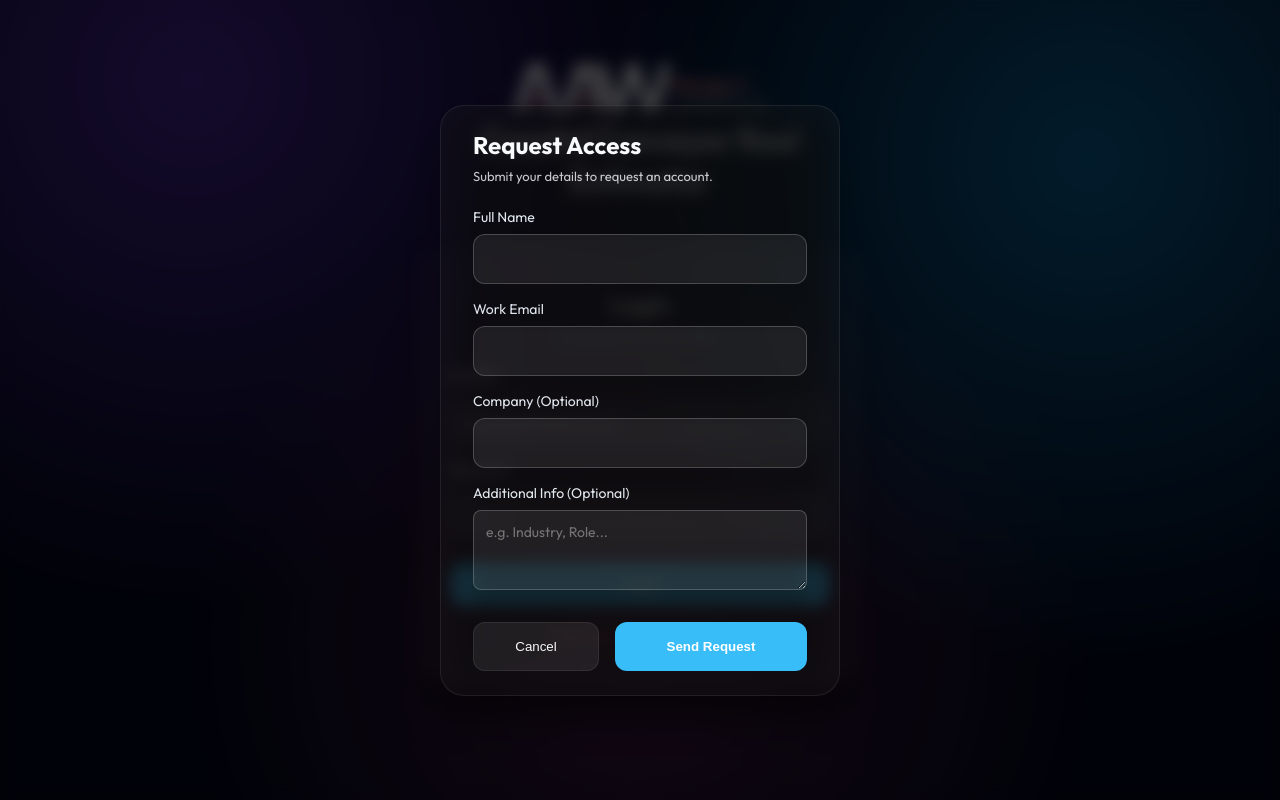
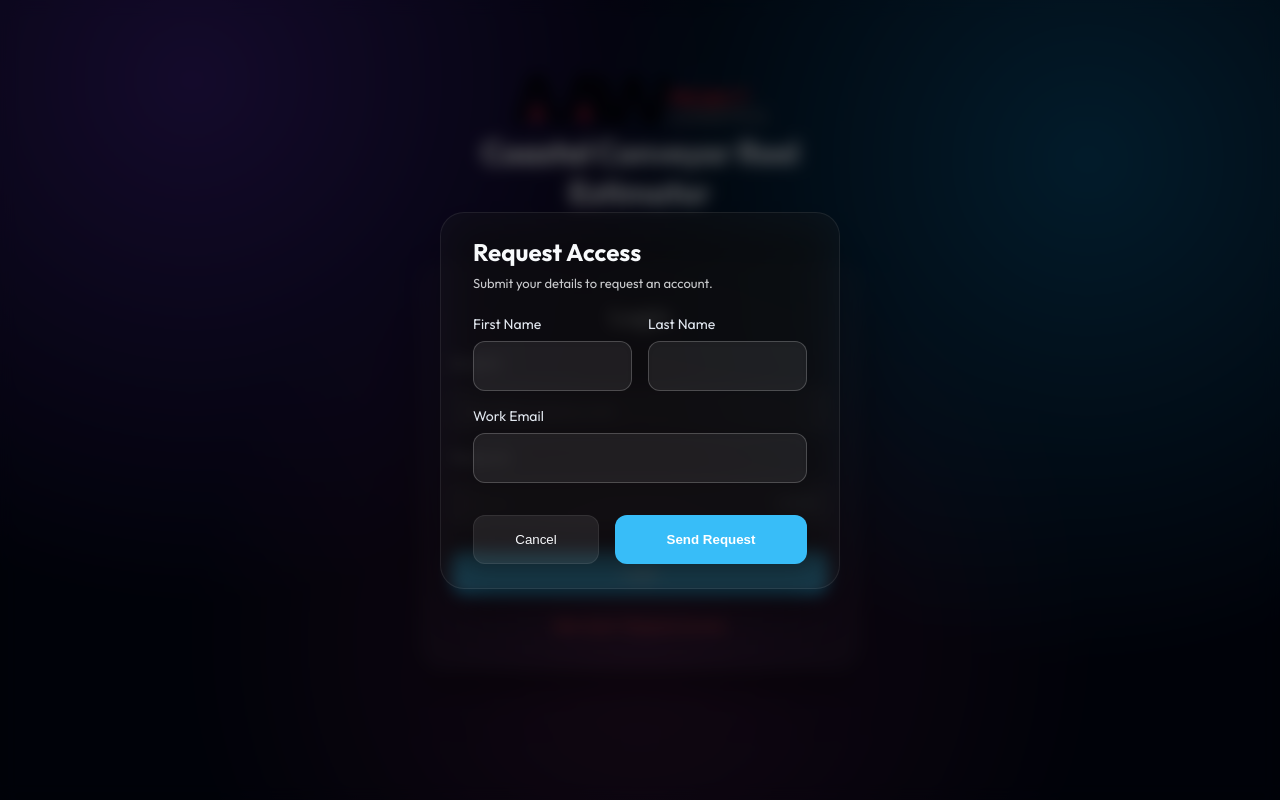
Before and after one commit to pattnaikrohan/ContiRateCalculator, a React (Vite) app in the folder client/: page / in a window 1280 px wide. Both pictures are taken after a click on the button "New User? Request Access". Built offline with nearby package versions, Linux system fonts and the light colour scheme.

Commit message:
steve fixes

```diff
--- a/client/src/App.jsx
+++ b/client/src/App.jsx
@@ -6,7 +6,7 @@ import './index.css';
 const ORIGIN = "Continental - Bayswater, VIC";
 const DESTINATIONS = [
   { value: "", label: "— Select Destination —" },
-  { value: "seafreight", label: "Perth (Sea Freight only)" },
+  { value: "seafreight", label: "Perth" },
   { value: "hazelmere", label: "Perth Metro – Hazelmere / Kenwick / Welshpool" },
   { value: "bullsbrook", label: "Perth Metro – Bullsbrook" },
   { value: "boddington", label: "Perth Metro – Boddington / Huntley" },
@@ -166,7 +166,7 @@ function CalculatorApp({ token, userEmail, onLogout }) {
 
             <div className="input-row">
               <div className="form-group">
-                <label>Origin Terminal</label>
+                <label>Origin Location</label>
                 <select name="origin" value={formData.origin} onChange={handleChange} disabled>
                   <option value="melbourne">{ORIGIN}</option>
                 </select>
@@ -267,7 +267,7 @@ function CalculatorApp({ token, userEmail, onLogout }) {
                 </div>
 
                 <div className="total-wrapper">
-                  <span className="total-title">Total Output</span>
+                  <span className="total-title">Freight Estimate excl GST</span>
                   <span className="total-amount">{fmt(result.total)}</span>
                 </div>
 
--- a/client/src/AuthPage.jsx
+++ b/client/src/AuthPage.jsx
@@ -2,7 +2,7 @@ import { useState } from 'react';
 import logo from './assets/aaw1.svg';
 
 function RequestAccessModal({ onClose, onSuccess }) {
-  const [formData, setFormData] = useState({ name: '', email: '', company: '', message: '' });
+  const [formData, setFormData] = useState({ firstName: '', lastName: '', email: '' });
   const [loading, setLoading] = useState(false);
   const [error, setError] = useState('');
 
@@ -13,10 +13,14 @@ function RequestAccessModal({ onClose, onSuccess }) {
 
     const apiUrl = import.meta.env.VITE_API_URL || '';
     try {
+      const payload = {
+        name: `${formData.firstName} ${formData.lastName}`.trim(),
+        email: formData.email
+      };
       const response = await fetch(`${apiUrl}/api/auth/request-access`, {
         method: 'POST',
         headers: { 'Content-Type': 'application/json' },
-        body: JSON.stringify(formData)
+        body: JSON.stringify(payload)
       });
 
       const data = await response.json();
@@ -38,21 +42,19 @@ function RequestAccessModal({ onClose, onSuccess }) {
         <p style={{ fontSize: '0.8125rem', marginBottom: '1.5rem', opacity: 0.8 }}>Submit your details to request an account.</p>
 
         <form onSubmit={handleSubmit} className="form-section" style={{ gap: '1rem' }}>
-          <div className="form-group">
-            <label>Full Name</label>
-            <input type="text" required value={formData.name} onChange={e => setFormData({ ...formData, name: e.target.value })} />
+          <div style={{ display: 'flex', gap: '1rem' }}>
+            <div className="form-group" style={{ flex: 1 }}>
+              <label>First Name</label>
+              <input type="text" required value={formData.firstName} onChange={e => setFormData({ ...formData, firstName: e.target.value })} />
+            </div>
+            <div className="form-group" style={{ flex: 1 }}>
+              <label>Last Name</label>
+              <input type="text" required value={formData.lastName} onChange={e => setFormData({ ...formData, lastName: e.target.value })} />
+            </div>
           </div>
           <div className="form-group">
             <label>Work Email</label>
             <input type="email" required value={formData.email} onChange={e => setFormData({ ...formData, email: e.target.value })} />
-          </div>
-          <div className="form-group">
-            <label>Company (Optional)</label>
-            <input type="text" value={formData.company} onChange={e => setFormData({ ...formData, company: e.target.value })} />
-          </div>
-          <div className="form-group">
-            <label>Additional Info (Optional)</label>
-            <textarea placeholder="e.g. Industry, Role..." value={formData.message} onChange={e => setFormData({ ...formData, message: e.target.value })} style={{ minHeight: '80px', borderRadius: '8px', padding: '0.75rem' }} />
           </div>
 
           {error && <div className="auth-error" style={{ margin: '0.5rem 0' }}>{error}</div>}
@@ -72,6 +74,7 @@ function RequestAccessModal({ onClose, onSuccess }) {
 function AuthPage({ onLogin }) {
   const [email, setEmail] = useState('');
   const [password, setPassword] = useState('');
+  const [showPassword, setShowPassword] = useState(false);
   const [error, setError] = useState('');
   const [success, setSuccess] = useState('');
   const [loading, setLoading] = useState(false);
@@ -122,7 +125,6 @@ function AuthPage({ onLogin }) {
         <div className="glass-panel auth-card">
           <div className="auth-header" style={{ marginBottom: '1.5rem' }}>
             <h2 style={{ fontSize: '1.5rem' }}>Login</h2>
-            <p style={{ fontSize: '0.8125rem' }}>Access your rate calculator</p>
           </div>
 
           <form onSubmit={handleSubmit} className="form-section" style={{ gap: '1rem' }}>
@@ -139,14 +141,34 @@ function AuthPage({ onLogin }) {
             </div>
             <div className="form-group">
               <label style={{ fontSize: '0.8125rem' }}>Password</label>
+              <div style={{ position: 'relative' }}>
                 <input
-                type="password"
+                  type={showPassword ? "text" : "password"}
                   placeholder="••••••••"
                   value={password}
                   onChange={(e) => setPassword(e.target.value)}
                   required
-                style={{ padding: '0.75rem' }}
+                  style={{ padding: '0.75rem', width: '100%' }}
                 />
+                <button
+                  type="button"
+                  onClick={() => setShowPassword(!showPassword)}
+                  style={{
+                    position: 'absolute',
+                    right: '12px',
+                    top: '50%',
+                    transform: 'translateY(-50%)',
+                    background: 'none',
+                    border: 'none',
+                    color: 'var(--text-muted)',
+                    cursor: 'pointer',
+                    fontSize: '0.75rem',
+                    fontWeight: 600
+                  }}
+                >
+                  {showPassword ? 'HIDE' : 'SHOW'}
+                </button>
+              </div>
             </div>
 
             {error && <div className="auth-error fade-in" style={{ margin: '0.5rem 0', padding: '0.5rem' }}>{error}</div>}
--- a/client/src/index.css
+++ b/client/src/index.css
@@ -162,11 +162,7 @@ body {
 .brand-logo {
   height: 48px;
   width: auto;
-  filter: invert(1) hue-rotate(180deg) brightness(0.8);
   transition: filter 0.5s;
-}
-[data-theme='light'] .brand-logo {
-  filter: brightness(0.8);
 }
 
 .brand-section h1 {
```
Lines whose indentation alone changed are shown as unchanged.
